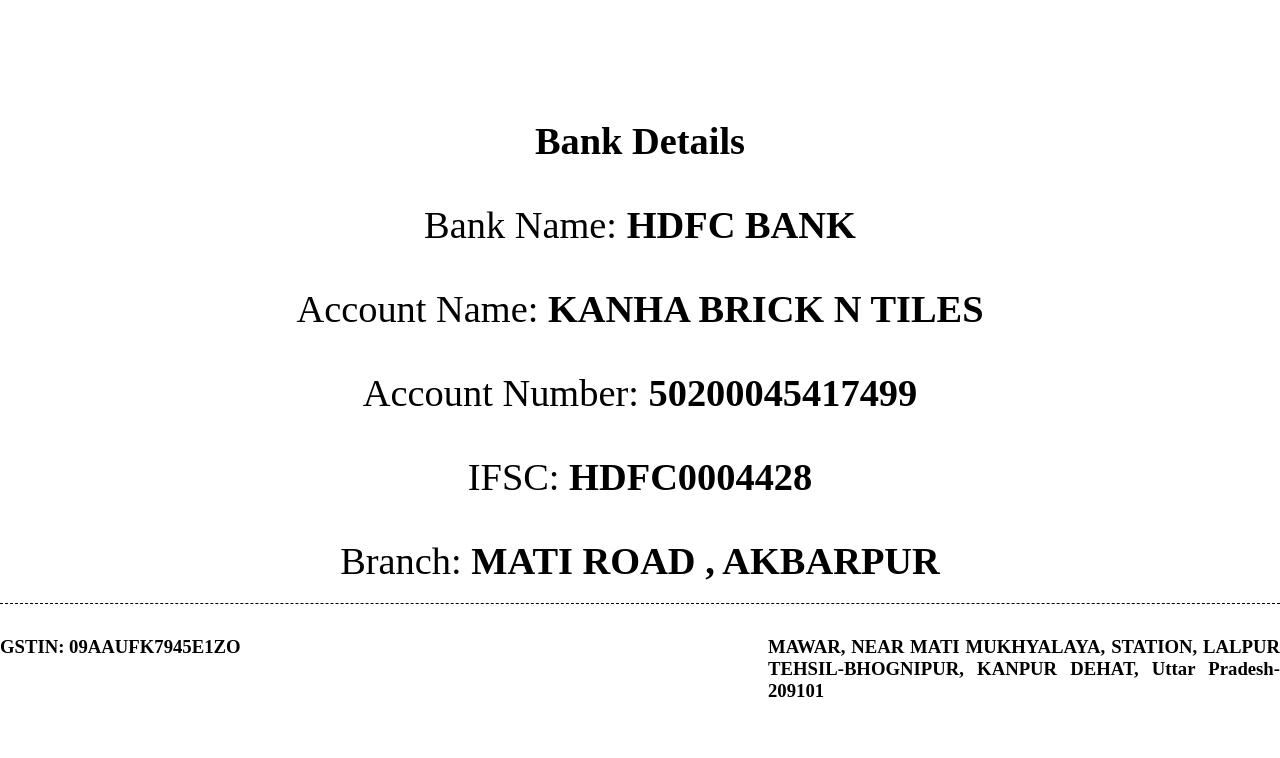
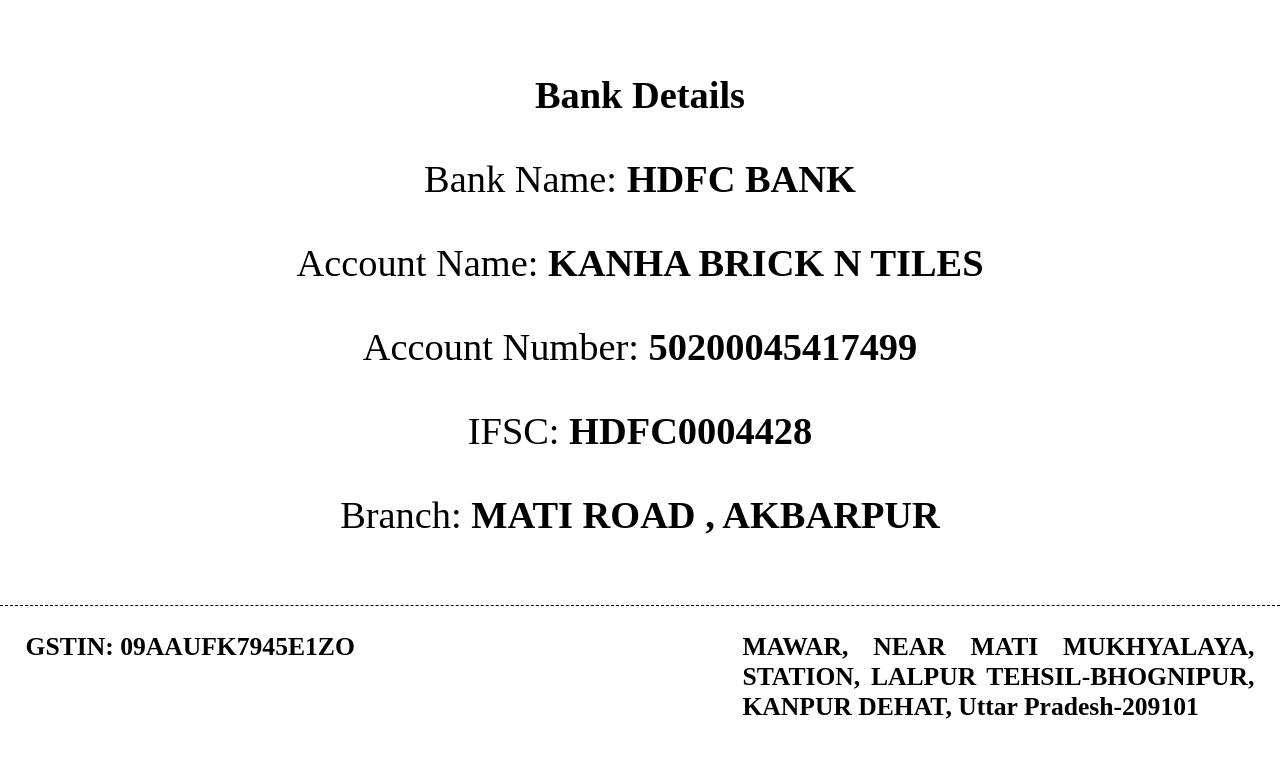
Before and after one commit to developr-danish/bank-details, a plain HTML site: page kanhabrick.html in a window 1280 px wide. Drawn offline with Linux system fonts and the light colour scheme.

Commit message:
"uodate"

```diff
--- a/style.css
+++ b/style.css
@@ -23,10 +23,12 @@
     border-top: 1px dashed black;
     display: flex;
     justify-content: space-between;
+    margin-top: 3rem;
 }
 .gst h3{
     text-wrap: wrap;
     width: 40%;
-    margin-top: 2rem;
+    font-size: 2vw;
+    margin: 2vw;
     text-align: justify;
 }
```
